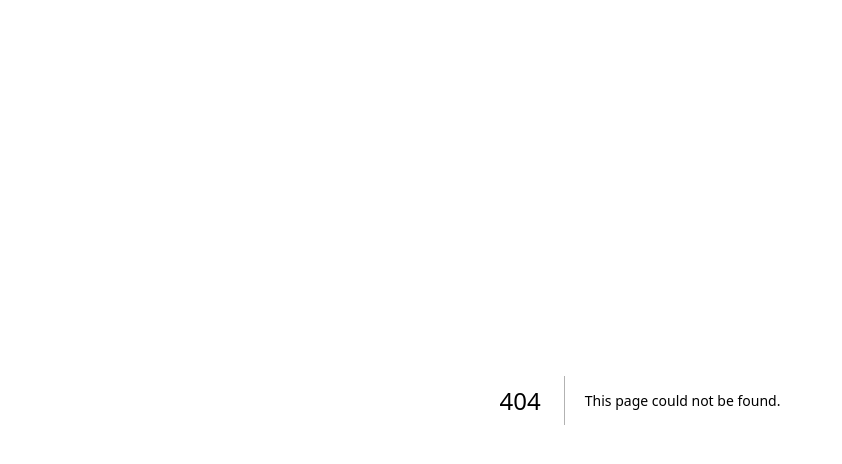
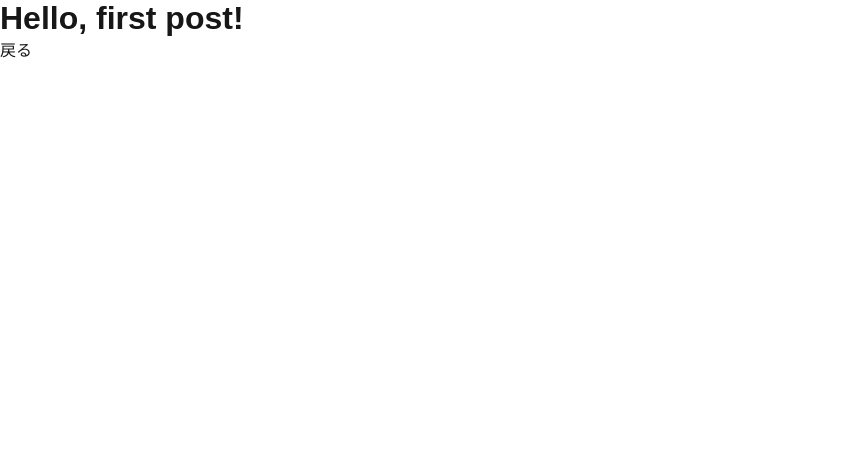
Before and after one commit to syuuki0927/nextjs-blog, a Next.js app: page /posts/first-post in a window 1280 px wide. Before the commit this address had no page. Shown: the top 464 px of the page, without its empty margins (0-842 px from the left). Built offline with nearby package versions, Linux system fonts and the light colour scheme.

Commit message:
routingの設定

```diff
--- a/src/pages/index.tsx
+++ b/src/pages/index.tsx
@@ -2,6 +2,7 @@
 import Image from "next/image";
 import localFont from "next/font/local";
 import styles from "@/styles/Home.module.css";
+import Link from "next/link";
 
 const geistSans = localFont({
   src: "./fonts/GeistVF.woff",
@@ -67,6 +68,9 @@
               Read our docs
             </a>
           </div>
+          <div>
+            <Link href="/posts/first-post">Go to First Post</Link>
+          </div>
         </main>
         <footer className={styles.footer}>
           <a
--- /dev/null
+++ b/src/pages/posts/first-post.tsx
@@ -0,0 +1,13 @@
+import { NextPage } from "next";
+import Link from "next/link";
+
+const FirstPost: NextPage = () => {
+  return (
+    <>
+      <h1>Hello, first post!</h1>
+      <Link href="/">戻る</Link>
+    </>
+  );
+};
+
+export default FirstPost;
```
